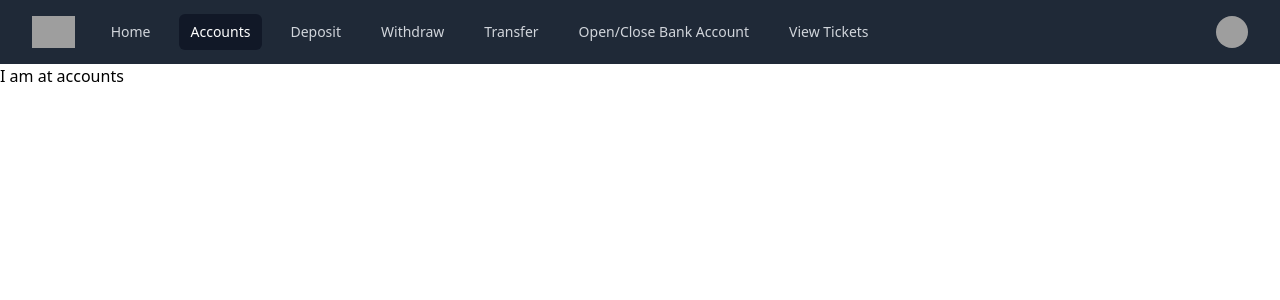
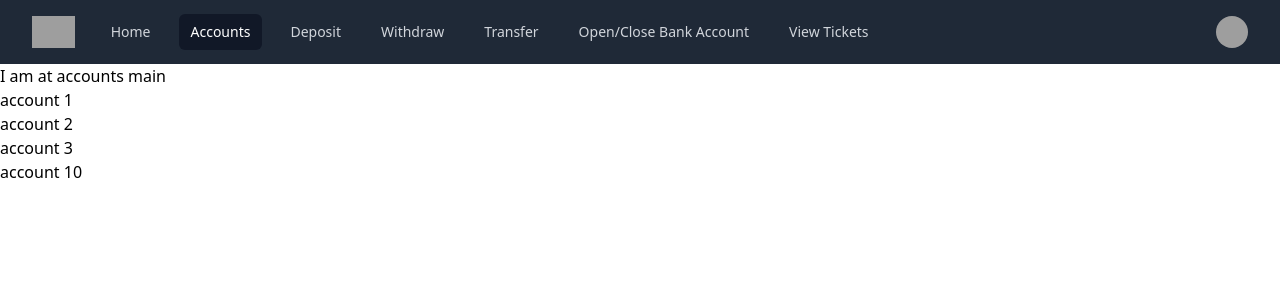
Before and after one commit to AY2324-IFS4205-T1/DRCKBankingSystem-FE, a Next.js app: page /customer/accounts in a window 1280 px wide. Shown: the top 300 px of the page. Built offline with nearby package versions, Linux system fonts and the light colour scheme; grey boxes are pictures that could not be loaded.

Commit message:
Fix dynamic routing and navbar routing

```diff
--- a/src/components/navbar.js
+++ b/src/components/navbar.js
@@ -31,10 +31,15 @@ export default function Navbar() {
     router.push("/");
   }
 
-  const pathName = usePathname();
+  const pathName = router.asPath;
+  console.log(pathName);
   const navigation = [
     { name: "Home", href: "/customer/dashboard", current: pathName === "/customer/dashboard" },
-    { name: "Accounts", href: "/customer/accounts", current: pathName === "/customer/accounts" },
+    {
+      name: "Accounts",
+      href: "/customer/accounts",
+      current: pathName.startsWith("/customer/accounts"),
+    },
     { name: "Deposit", href: "/customer/deposit", current: pathName === "/customer/deposit" },
     { name: "Withdraw", href: "/customer/withdraw", current: pathName === "/customer/withdraw" },
     { name: "Transfer", href: "/customer/transfer", current: pathName === "/customer/transfer" },
--- a/src/pages/customer/[accounts]/index.js
+++ /dev/null
@@ -1,9 +0,0 @@
-import Navbar from "@/components/navbar";
-export default function Accounts() {
-  return (
-    <>
-      <Navbar />
-      <h1>I am at accounts</h1>
-    </>
-  );
-}
--- /dev/null
+++ b/src/pages/customer/accounts/[accountId].js
@@ -0,0 +1,14 @@
+import Navbar from "@/components/navbar";
+import { useRouter } from "next/router";
+
+export default function AccountsDetail() {
+  const router = useRouter();
+  const accountId = router.query.accountId;
+
+  return (
+    <>
+      <Navbar />
+      <h1>Details about {accountId}</h1>;
+    </>
+  );
+}
--- /dev/null
+++ b/src/pages/customer/accounts/index.js
@@ -0,0 +1,23 @@
+import Navbar from "@/components/navbar";
+import Link from "next/link";
+export default function Accounts({ accountId = 10 }) {
+  //can pass in variable here
+  return (
+    <>
+      <Navbar />
+      <h1>I am at accounts main</h1>
+      <h1>
+        <Link href="/customer/accounts/1">account 1</Link>
+      </h1>
+      <h1>
+        <Link href="/customer/accounts/2">account 2</Link>
+      </h1>
+      <h1>
+        <Link href="/customer/accounts/3">account 3</Link>
+      </h1>
+      <h1>
+        <Link href={`/customer/accounts/${encodeURIComponent(accountId)}`}>account {accountId}</Link>
+      </h1>
+    </>
+  );
+}
--- a/src/pages/customer/login.js
+++ b/src/pages/customer/login.js
@@ -37,6 +37,7 @@ export default function CustomerLogin() {
       const data = await response.json();
       const dataJSON = JSON.parse(JSON.stringify(data));
       setCookie("token", dataJSON.token);
+      setCookie("tokenExpiry", dataJSON.expiry);
       console.log("cookie set");
       console.log(dataJSON); //send me another field like auth:pass/fail, and type of user:? so i can check before push
       // const token = dataJSON.token;
```
Also changed, not shown: src/middleware.js (+23 -12 lines).
